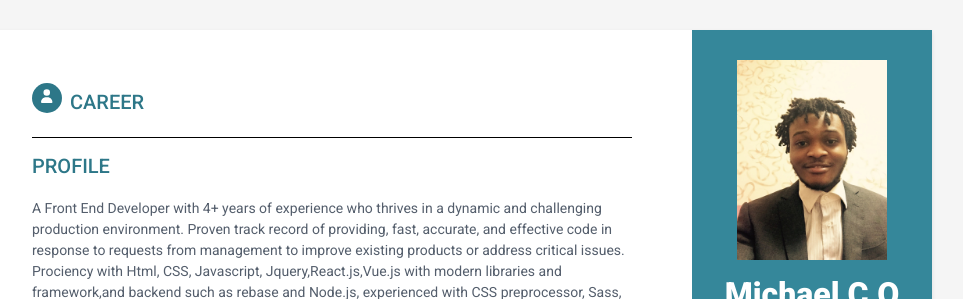
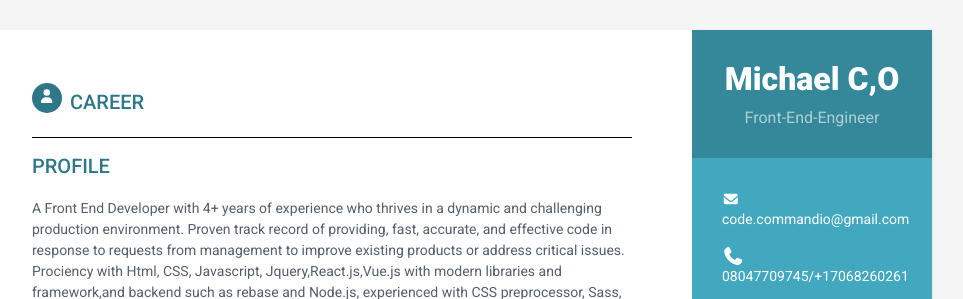
Before and after one commit to mickyryda/Michael-Resume, a plain HTML site: page index.html in a window 1280 px wide. Shown: the top 299 px of the page, without its empty margins (188-1151 px from the left). Drawn offline with Linux system fonts and the light colour scheme.

```diff
--- a/index.html
+++ b/index.html
@@ -34,7 +34,7 @@
     <div class="wrapper">
       <div class="sidebar-wrapper">
         <div class="profile-container">
-          <img class="profile" src="assets/images/profile.jpg" width="150" alt="" />
+         <!--- <img class="profile" src="assets/images/profile.jp" width="150" alt="" /> -->
           <h1 class="name">Michael C,O</h1>
           <h3 class="tagline"> Front-End-Engineer</h3>
         </div>
```
